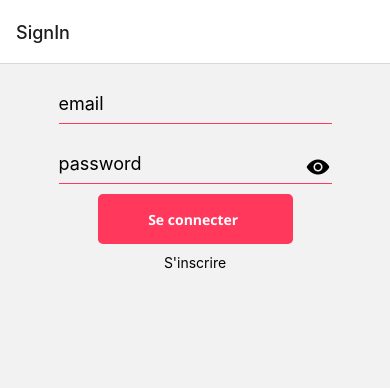
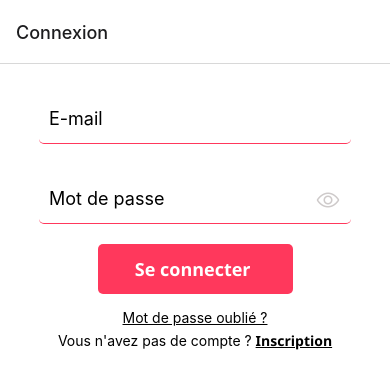
Before and after one commit to csengmany/spacebook-expo-app, a React Native app: screen / in a window 390 px wide. Shown: the top 388 px of the page. Built offline with nearby package versions, Linux system fonts and the light colour scheme.

Commit message:
change payment and update input and sign in screen

```diff
--- a/App.js
+++ b/App.js
@@ -71,10 +71,16 @@ export default function App() {
           {userToken === null ? (
             // No token found, user isn't signed in
             <>
-              <Stack.Screen name="SignIn">
+              <Stack.Screen name="SignIn"
+              options={{
+                title: "Connexion",
+              }}>
                 {() => <SignInScreen setToken={setToken} />}
               </Stack.Screen>
-              <Stack.Screen name="SignUp">
+              <Stack.Screen name="SignUp"
+               options={{
+                title: "Inscription",
+              }}>
                 {() => <SignUpScreen setToken={setToken} />}
               </Stack.Screen>
             </>
--- a/components/Input.js
+++ b/components/InputCustom.js
@@ -2,12 +2,13 @@ import React from "react";
 import { TextInput, StyleSheet, View, Dimensions } from "react-native";
 // import colors
 import colors from "../assets/colors";
-const { red, lightGrey } = colors;
+const { red, lightgray } = colors;
 
 import { Ionicons } from "@expo/vector-icons";
 const width = Dimensions.get("window").width;
 
-const Input = ({
+const InputCustom = ({
+    type,
     placeholder,
     setFunction,
     secure,
@@ -20,9 +21,9 @@ const Input = ({
     return (
         <View style={styles.horizontal}>
             <TextInput
-                style={styles.input}
+                style={[styles.input, type==="password"?styles.password:styles.text]}
                 placeholder={placeholder}
-                // secureTextEntry={boolean}
+                autoCapitalize="none"
                 onChangeText={(text) => {
                     setFunction(text);
                     if (setNewInformations) {
@@ -38,12 +39,11 @@ const Input = ({
                 secureTextEntry={secure}
                 value={value && value}
             />
-            {(placeholder === "password" ||
-                placeholder === "confirm password") && (
+            {type === "password" && (
                 <Ionicons
-                    name={secure ? "eye" : "eye-off"}
+                    name={secure ? "eye-outline" : "eye-off-outline"}
                     size={24}
-                    color={lightGrey}
+                    color={lightgray}
                     onPress={() => {
                         setSecure(!secure);
                     }}
@@ -54,17 +54,22 @@ const Input = ({
     );
 };
 
-export default Input;
+export default InputCustom;
 
 const styles = StyleSheet.create({
     input: {
         fontSize: 18,
         borderBottomColor: red,
         borderBottomWidth: 1,
-        width: "70%",
-        height: 40,
-        marginTop: 20,
+        borderRadius:5,
+        padding:10,
+        width: "80%",
+        height: 50,
+        marginTop: 30,
         position: "relative",
+    },
+    password:{
+        paddingEnd:35,
     },
     horizontal: {
         flexDirection: "row",
@@ -73,8 +78,8 @@ const styles = StyleSheet.create({
         alignItems: "center",
     },
     eye: {
-        top: 30,
-        right: 60,
+        top: 43,
+        right: 50,
         position: "absolute",
     },
 });
--- a/containers/PaymentScreen.js
+++ b/containers/PaymentScreen.js
@@ -1,11 +1,11 @@
 import React, { useState } from "react";
 import { useRoute, useNavigation } from "@react-navigation/core";
 import { Ionicons, MaterialCommunityIcons } from "@expo/vector-icons";
-import { StyleSheet, View, Text, Image, useWindowDimensions,ScrollView, TouchableOpacity, Button } from "react-native";
-import { useStripe } from '@stripe/stripe-react-native';
+import { StyleSheet, View, Text, Image, useWindowDimensions,ScrollView, TouchableOpacity, Button, TextInput, ActivityIndicator } from "react-native";
+import { useConfirmPayment,StripeProvider,CardField } from '@stripe/stripe-react-native';
 import colors from "../assets/colors";
 import axios from "axios";
-const { green } = colors;
+const { green, darkgray, lightgray } = colors;
 
 export default function PaymentScreen({userToken}) {
   const route = useRoute();
@@ -20,69 +20,93 @@ export default function PaymentScreen({userToken}) {
 
   const server = "http://192.168.1.37:3002"
   //"https://spacebook-backend-94816fa1b759.herokuapp.com"
-  const { initPaymentSheet, presentPaymentSheet } = useStripe();
-  const [loading, setLoading] = useState(false);
+  const [isLoading, setLoading] = useState(false);
   const [errorMessage, setErrorMessage] = useState('');
+  const[cardDetails, setCardDetails] = useState()
   const [message, setMessage] = useState('');
+  const [email, setEmail] = useState('')
   const { width } = useWindowDimensions()
 
   const navigateHome = () => {
     navigation.navigate("Home")
   }
+  const paymentSheetURL = `${server}/create-payment-sheet`;
 
-  const handleCreatePayment = async () => {
-    setLoading(true);
+  const {confirmPayment, loading} = useConfirmPayment()
+  const handlePayPress = async () => {
+    setMessage("")
+    setErrorMessage("")
+    if(!cardDetails?.complete || !email){
+      setErrorMessage("Veuillez compléter tous les champs")
+      return;
+    }
     try {
-      // Endpoint URL to create PaymentSheet on your server
-      const paymentSheetURL = `${server}/create-payment-sheet`;
-      const secretKey = "sk_test_51ILRIOC07VZW5a1itQ3W2qpNPzlVb7wuKExUhSZejCdtMM0x7hC4QSEVWDScog5OMBLrr5AB6fKO9wYk6y58eHJR00WGC9Y0wZ"
-      // Make a POST request to create the PaymentSheet
-      const response = await axios.post(paymentSheetURL,{office},
-        {headers: {
-        Authorization: "Bearer " + secretKey,
-        "Content-Type": "application/json",
-      }}
-      );
-      console.log("Server Response:", response.data);
-
-      // Initialize PaymentSheet
-      await initPaymentSheet({
-        paymentSheetURL: paymentSheetURL,
-        paymentIntentClientSecret: response.data.clientSecret, // Use the clientSecret received from the server
-      });
-      const { error } = await presentPaymentSheet().catch((error) => {
-        console.log("Error presenting PaymentSheet:", error);
-      });
-
-      // Present PaymentSheet to user
-      if (error) {
-        // setErrorMessage("Une erreur s'est produite, veuillez réessayer")
-        console.log("Error processing payment: ", error);
-      } else {
-        //Payment successful : create the booking
+      setLoading(true)
+      // create payment sheet for stripe payment
+      const response = await axios.post(paymentSheetURL, {office},
+        { headers: {"Content-Type": "application/json"} })
+      if(response){
+        //confirm payment
+        const {paymentIntent, error} = await confirmPayment
+        (
+          response.data.clientSecret,{
+            type: "Card",
+            billingDetails:{email},
+            paymentMethodType:"Card"
+          }
+        )
+        if(error)
+        console.log("Erreur", error)
+        else if(paymentIntent){
+          // successful payment : create the booking
           const bookingResponse = await axios.post(`${server}/booking/create/${office._id}`, {date},{headers: {
             Authorization: "Bearer " + userToken,
             "Content-Type": "application/json",
           }});
           if(bookingResponse){
-          setLoading(false);
             setMessage("Paiement réussi. Merci pour votre réservation.")
-          console.log("Payment completed successfully");
+            console.log("payment successful", paymentIntent)
+          }
+          console.log("payment successful", paymentIntent)
+        }
+        else {
+          setErrorMessage("Une erreur s'est produite, veuillez-réessayer")
+          console.log("probleme")
+        }
+      }else{
+        setErrorMessage("Une erreur s'est produite, veuillez-réessayer")
+        console.log("can not fetch payment intent")
+      }
+      setLoading(false)
+    }catch(e){
+      setLoading(false)
+      setErrorMessage("Une erreur s'est produite, veuillez-réessayer")
+      console.log(e)
     }
   }
-    } catch (error) {
-      setErrorMessage("Une erreur s'est produite, veuillez réessayer")
-      setLoading(false);
-      console.log("Error initializing PaymentSheet: ", error);
-    }
-  };
-
-
   const styles = StyleSheet.create({
       container: {
         flex:1,
         backgroundColor:"#FFF",
         paddingHorizontal:20,
+      },
+      input : {
+        borderColor : lightgray,
+        borderWidth:1,
+        borderRadius:5,
+        fontFamily:"NotoSans",
+        fontSize:16,
+        height:50,
+        padding:10,
+        marginTop:15
+      },
+      card:{
+        borderColor:lightgray,
+        borderWidth:1,
+      },
+      cardContainer:{
+        height: 50,
+        marginVertical: 15,
       },
       image:{
         height:300,
@@ -90,52 +114,64 @@ export default function PaymentScreen({userToken}) {
         marginLeft:-20
       },
       title:{
-        fontFamily:"NotoSansMedium",
+        fontFamily:"NotoSansBold",
+        textDecorationLine:"underline",
         fontSize:20,
-        marginTop:20,
+        marginTop:10,
       },
       subtitle:{
         fontFamily:"NotoSansMedium",
-        fontSize:16,
-        marginTop:20,
+        textDecorationLine:"underline",
+        fontSize:18,
+        marginTop:10,
       },
       btn: {
         height: 50,
         width: width-40,
-        borderStyle: "solid",
-        borderWidth: 3,
-        borderColor: green,
-        backgroundColor: green,
         borderRadius: 5,
         justifyContent: "center",
         alignItems: "center",
-        marginVertical: 20,
+        marginTop:15,
+        marginBottom:30
+      },
+      greenBtn:{
+        backgroundColor: green,
+      },
+      greyBtn:{
+        backgroundColor: darkgray,
       },
       text:{
         fontFamily:"NotoSans",
         fontSize:16,
-        marginTop:5,
+        marginTop:2,
       },
-      textBtn:{
+      bold:{
+        fontFamily:'NotoSansBold',
+        fontSize:20
+      },
+      btnTxt:{
         fontFamily:'NotoSansBold',
         color:"#FFF",
         fontSize:20
       },
-      success:{
-        marginTop:10,
-        color:green,
+      message:{
+        marginBottom:20,
         fontFamily:"NotoSansMedium",
         fontSize:18
       },
+      success:{
+        color:green,
+      },
       error:{
-        marginTop:10,
         color:"red",
-        fontFamily:"NotoSansMedium",
-        fontSize:18
       }
-  });
+  })
+
   return (
   <ScrollView>
+    <StripeProvider
+      publishableKey="pk_test_51ILRIOC07VZW5a1iIHvpLpxNXcunRjmn3Or0CrkK0RjTB9v4DKnNKAFRcFiLon5aIEfQ2sjXGND9mlJ3lIi4oU2g00FUNAm9UH"
+    >
       <View style={styles.container}>
         <Image
           style={styles.image}
@@ -153,20 +189,44 @@ export default function PaymentScreen({userToken}) {
             <Ionicons name="people-outline" size={18} color="black"/> {office.capacity} &nbsp;
             <MaterialCommunityIcons name="set-square" size={18} color="black"/>{office.surface}m²
         </Text>
-        <Text style={styles.text}>Réserver la journée du {new Date(date).toLocaleDateString("fr-FR",options)}</Text>
-        <Text style={styles.text}>Montant {office.price} €</Text>
+          <Text style={styles.text}>Date : {new Date(date).toLocaleDateString("fr-FR",options)}</Text>
+          <Text style={styles.text}>Montant : <Text style={styles.bold}>{office.price} €</Text></Text>
         <View>
-      <Text style={styles.success}>{message}</Text>
-      <Text style={styles.error}>{errorMessage}</Text>
+            <Text style={styles.subtitle}>Paiement par carte bancaire</Text>
+            <TextInput
+            autoCapitalize="none"
+            placeholder="E-mail"
+            keyboardType="email-address"
+            onChange={(value)=> setEmail(value.nativeEvent.text)}
+            style={styles.input}
+            />
+            <CardField
+              postalCodeEnabled={false}
+              placeholders={{
+                number: '4242 4242 4242 4242',
+              }}
+              cardStyle={styles.card}
+              style={styles.cardContainer}
+              onCardChange={(cardDetails) => {
+                console.log('cardDetails', cardDetails);
+                setCardDetails(cardDetails)
+              }}
+              onFocus={(focusedField) => {
+                console.log('focusField', focusedField);
+              }}
+            />
+            {message && <Text style={[styles.message,styles.success]}>{message}</Text>}
+            {errorMessage && <Text style={[styles.message,styles.error]}>{errorMessage}</Text>}
             <TouchableOpacity
-        style={styles.btn}
-        onPress={message?navigateHome:handleCreatePayment}
+              style={isLoading?[styles.greyBtn, styles.btn]:[styles.greenBtn,styles.btn]}
+              onPress={message?navigateHome:handlePayPress}
               disabled={loading}
             >
-        <Text style={styles.textBtn}>{message?"Retour à l'accueil":"Payer par carte"}</Text>
+            <Text style={styles.btnTxt}>{message?"Retour à l'accueil":"Payer"} {loading&& <ActivityIndicator/>}</Text>
             </TouchableOpacity>
         </View>
       </View>
+    </StripeProvider>
   </ScrollView>
   );
 }
--- a/containers/SignInScreen.js
+++ b/containers/SignInScreen.js
@@ -2,7 +2,7 @@ import { useNavigation } from "@react-navigation/core";
 import { ActivityIndicator, Button, Text, TextInput, View, TouchableOpacity, StyleSheet } from "react-native";
 import React, { useEffect, useState } from "react";
 import axios from "axios";
-import Input from "../components/Input";
+import InputCustom from "../components/InputCustom";
 import colors from "../assets/colors";
 const { red } = colors;
 
@@ -42,13 +42,15 @@ export default function SignInScreen({ setToken }) {
 
   return (
     <View style={styles.container}>
-        <Input
-              placeholder="email"
+        <InputCustom
+              type="text"
+              placeholder="E-mail"
               boolean={false}
               setFunction={setEmail}
           />
-          <Input
-              placeholder="password"
+          <InputCustom
+              type="password"
+              placeholder="Mot de passe"
               secure={visibility}
               setSecure={setVisibility}
               setFunction={setPassword}
@@ -60,15 +62,23 @@ export default function SignInScreen({ setToken }) {
           style={[styles.btn, styles.bg]}
           onPress={()=>{submit()}}
         >
-        <Text style={[styles.text]}>Se connecter {isLoading && <ActivityIndicator color="#FFF" />}</Text>
+        <Text style={[styles.text, styles.bold]}>Se connecter {isLoading && <ActivityIndicator color="#FFF" />}</Text>
         </TouchableOpacity>
+       <TouchableOpacity
+          onPress={() => {
+            navigation.navigate("SignUp");
+          }}
+        >
+          <Text style={[styles.link]}>Mot de passe oublié ?</Text>
+        </TouchableOpacity>
+
 
         <TouchableOpacity
           onPress={() => {
             navigation.navigate("SignUp");
           }}
         >
-          <Text>S'inscrire</Text>
+          <Text>Vous n'avez pas de compte ? <Text style={[styles.link, styles.bold]}>Inscription</Text></Text>
         </TouchableOpacity>
     </View>
   );
@@ -78,21 +88,21 @@ export default function SignInScreen({ setToken }) {
 const styles = StyleSheet.create({
     container: {
       flex: 1,
+      backgroundColor:"#FFF",
       justifyContent: 'flex-start',
       alignItems: 'center',
     },
     text: {
         color: "#FFF",
         textAlign: "center",
-        fontFamily:"NotoSansBold"
+        fontSize:18,
     },
     btn: {
         height: 50,
         borderStyle: "solid",
-        borderWidth: 3,
-        borderColor: red,
         borderRadius: 5,
-        marginVertical: 10,
+        marginTop:20,
+        marginBottom: 10,
         width: "50%",
         justifyContent: "center",
         alignItems: "center",
@@ -103,4 +113,11 @@ const styles = StyleSheet.create({
     bg: {
         backgroundColor: red,
     },
+    bold:{
+      fontFamily:"NotoSansBold"
+    },
+    link:{
+      textDecorationLine:"underline",
+      marginVertical:5,
+    }
 });
```
Lines whose indentation alone changed are shown as unchanged.
